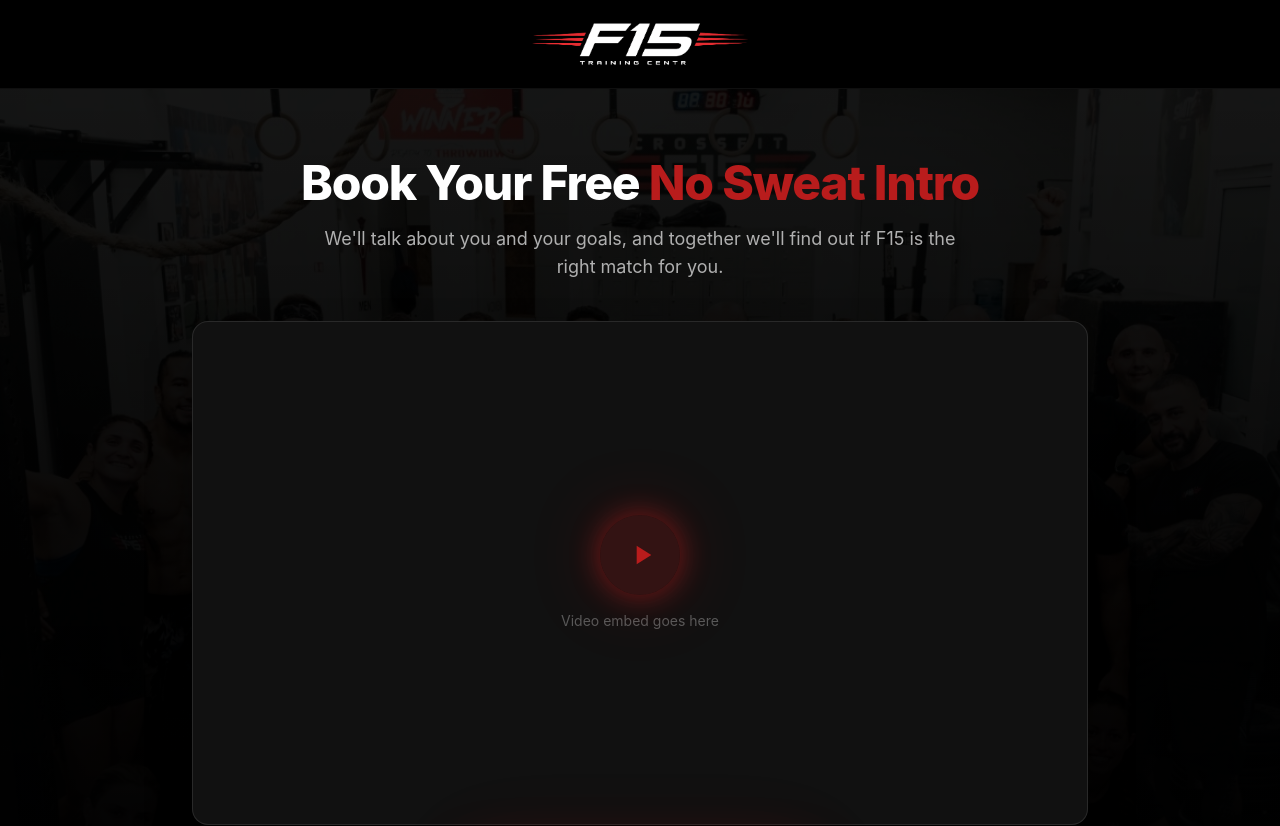
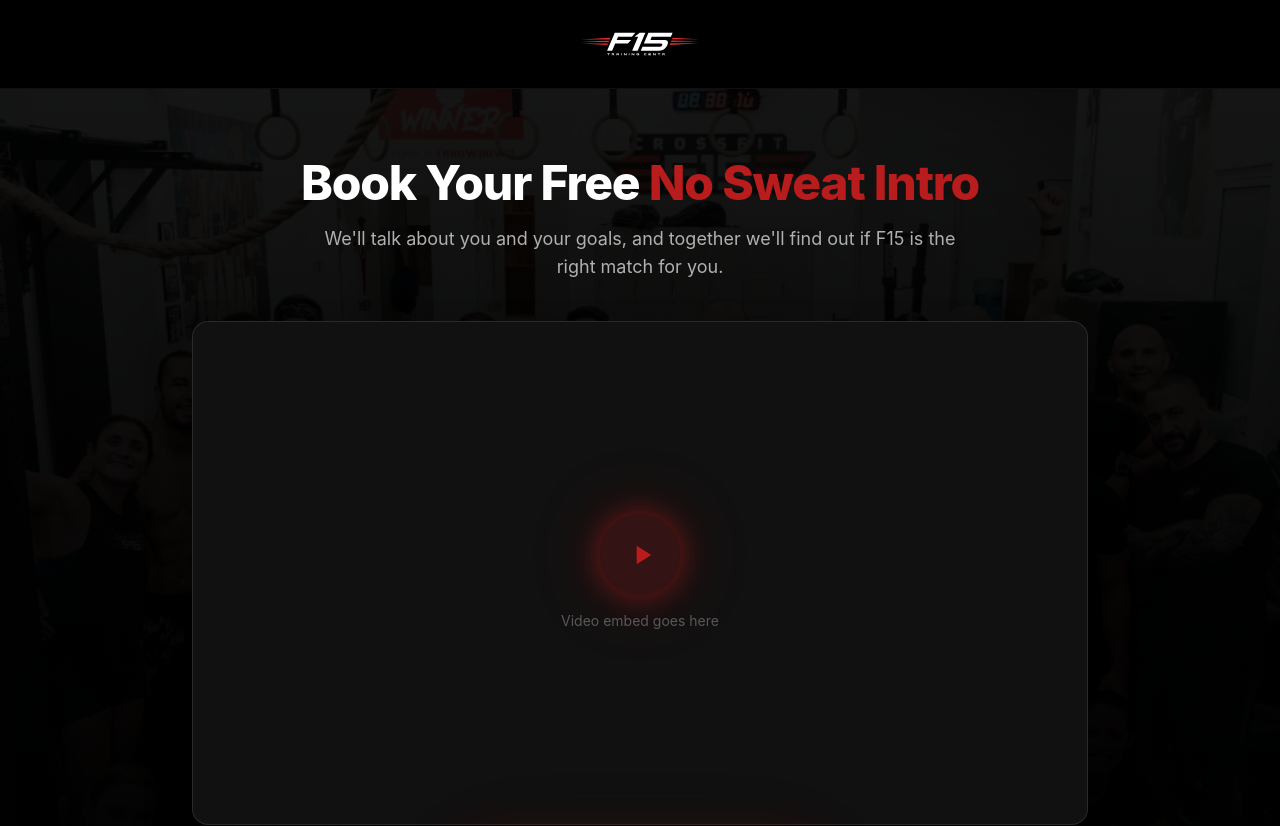
Before and after one commit to rahulj1601/crossfit-f15-landing, a Next.js app: page / in a window 1280 px wide. Shown: the top 826 px of the page. Built offline with nearby package versions, Linux system fonts and the light colour scheme.

Commit message:
Use SVG logo on standalone / page for crisp quality

```diff
--- a/app/page.tsx
+++ b/app/page.tsx
@@ -9,11 +9,12 @@
       <header className="bg-black/90 backdrop-blur-xl sticky top-0 z-50 border-b border-white/[0.06]">
         <div className="max-w-5xl mx-auto px-4 sm:px-6 py-4 sm:py-5 flex items-center justify-center">
           <Image
-            src="/images/f15-logo.png"
+            src="/images/f15-logo.svg"
             alt="F15 Training Centr Logo"
-            width={633}
-            height={137}
+            width={1402}
+            height={559}
             className="h-10 sm:h-12 w-auto"
+            unoptimized
           />
         </div>
       </header>
@@ -272,11 +273,12 @@
       <footer className="py-6 px-4 sm:px-6 border-t border-white/[0.06]">
         <div className="max-w-3xl mx-auto text-center space-y-2">
           <Image
-            src="/images/f15-logo.png"
+            src="/images/f15-logo.svg"
             alt="F15 Training Centr Logo"
-            width={633}
-            height={137}
+            width={1402}
+            height={559}
             className="h-8 w-auto mx-auto opacity-40 mb-3"
+            unoptimized
           />
           <p className="text-[#404040] text-[10px] leading-relaxed max-w-lg mx-auto">
             This site is not a part of the Facebook website or Facebook Inc. Additionally, this site is not endorsed by Facebook in any way. Facebook is a trademark of Facebook, Inc.
```
Also changed, not shown: public/images/f15-logo.svg (added).
